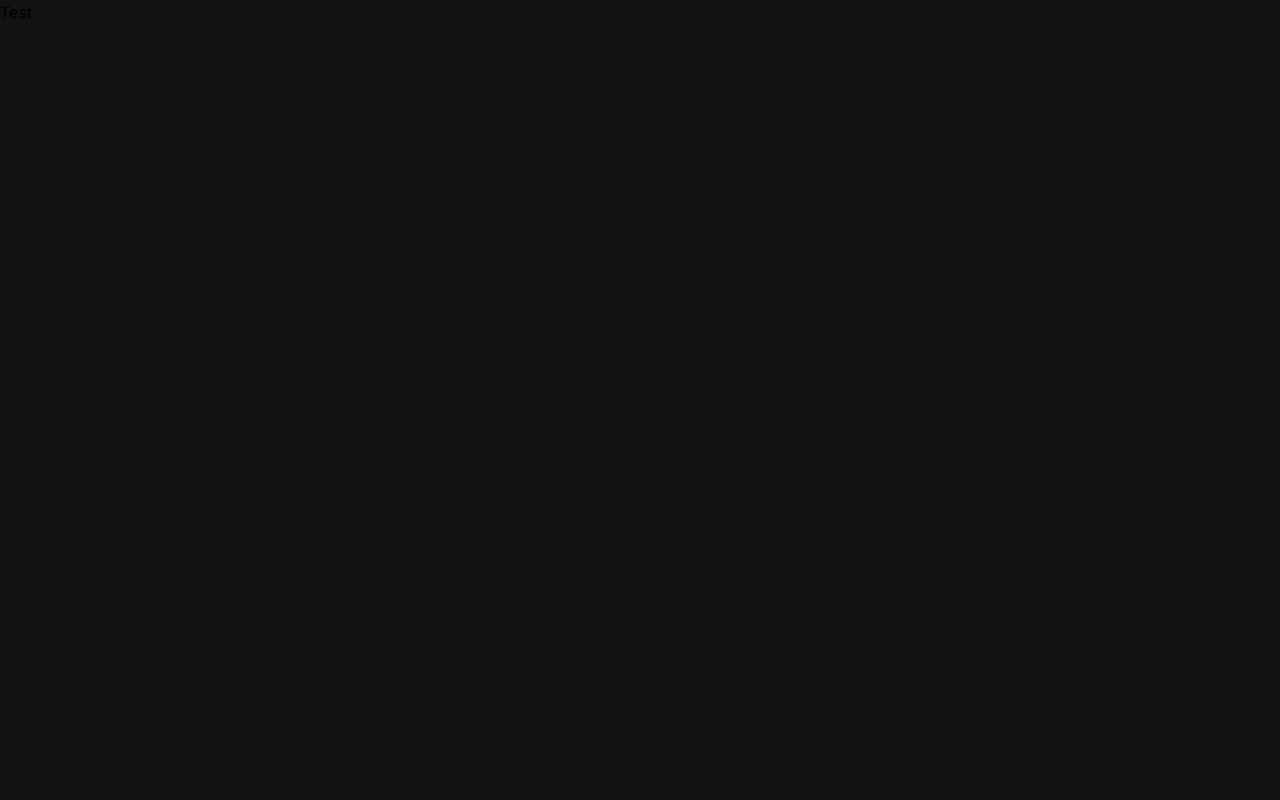
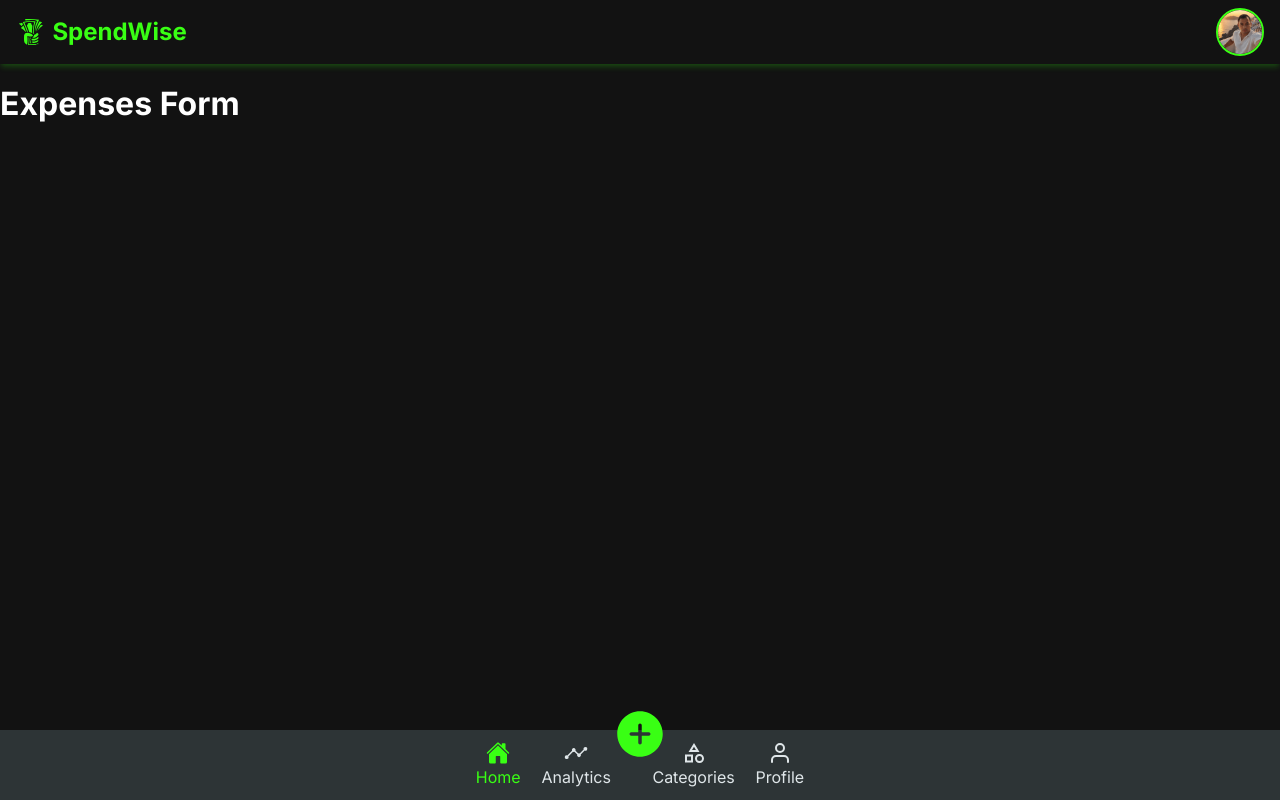
Before and after one commit to Andriamahay11master/SpendWise, a React (Vite) app: page /add in a window 1280 px wide. Built offline with nearby package versions, Linux system fonts and the light colour scheme.

Commit message:
add template page + finalisation config route

```diff
--- a/src/App.tsx
+++ b/src/App.tsx
@@ -1,15 +1,56 @@
 import "./App.scss";
 import { BrowserRouter, Route, Routes } from "react-router-dom";
+import MainPage from "./pages/MainPage";
+import Dashboard from "./components/Dashboard/Dashboard";
+import Analytics from "./components/Analytics/Analytics";
+import ExpensesForm from "./components/Expenses/ExpensesForm";
+import CategoryList from "./components/Category/CategoryList";
+import Profile from "./components/Profile/Profile";
 
 function App() {
   return (
     <BrowserRouter>
       <Routes>
-        <Route path="/" element={<div>Test</div>} />
-        <Route path="/analytics" element={<div>Test</div>} />
-        <Route path="/add" element={<div>Test</div>} />
-        <Route path="/categories" element={<div>Test</div>} />
-        <Route path="/profile" element={<div>Test</div>} />
+        <Route
+          path="/"
+          element={
+            <MainPage>
+              <Dashboard />
+            </MainPage>
+          }
+        />
+        <Route
+          path="/analytics"
+          element={
+            <MainPage>
+              <Analytics />
+            </MainPage>
+          }
+        />
+        <Route
+          path="/add"
+          element={
+            <MainPage>
+              <ExpensesForm />
+            </MainPage>
+          }
+        />
+        <Route
+          path="/categories"
+          element={
+            <MainPage>
+              <CategoryList />
+            </MainPage>
+          }
+        />
+        <Route
+          path="/profile"
+          element={
+            <MainPage>
+              <Profile />
+            </MainPage>
+          }
+        />
       </Routes>
     </BrowserRouter>
   );
--- a/src/components/Analytics/Analytics.tsx
+++ b/src/components/Analytics/Analytics.tsx
@@ -0,0 +1,8 @@
+const Analytics = () => {
+  return (
+    <div className="analytics">
+      <h1>Analytics</h1>
+    </div>
+  );
+};
+export default Analytics;
--- a/src/components/Category/CategoryList.tsx
+++ b/src/components/Category/CategoryList.tsx
@@ -0,0 +1,8 @@
+const CategoryList = () => {
+  return (
+    <div className="category-list">
+      <h1>Category List</h1>
+    </div>
+  );
+};
+export default CategoryList;
--- a/src/components/Dashboard/Dashboard.tsx
+++ b/src/components/Dashboard/Dashboard.tsx
@@ -0,0 +1,8 @@
+const Dashboard = () => {
+  return (
+    <div className="dashboard">
+      <h1>Dashboard</h1>
+    </div>
+  );
+};
+export default Dashboard;
--- a/src/components/Expenses/ExpensesForm.tsx
+++ b/src/components/Expenses/ExpensesForm.tsx
@@ -0,0 +1,8 @@
+const ExpensesForm = () => {
+  return (
+    <div className="expenses-form">
+      <h1>Expenses Form</h1>
+    </div>
+  );
+};
+export default ExpensesForm;
--- a/src/components/Profile/Profile.tsx
+++ b/src/components/Profile/Profile.tsx
@@ -0,0 +1,8 @@
+const Profile = () => {
+    return (
+        <div className="profile">
+            <h1>Profile</h1>
+        </div>
+    );
+}
+export default Profile;
--- /dev/null
+++ b/src/pages/MainPage.tsx
@@ -0,0 +1,13 @@
+import Header from "../components/Header/Header";
+import Menu from "../components/Menu/Menu";
+
+const MainPage = ({ children }: { children: React.ReactNode }) => {
+  return (
+    <div className="main-page">
+      <Header />
+      <Menu />
+      <div className="main-content">{children}</div>
+    </div>
+  );
+};
+export default MainPage;
--- a/src/styles/common/_general.scss
+++ b/src/styles/common/_general.scss
@@ -4,3 +4,8 @@ body {
   font-size: $font-size-base;
   background-color: $neutral;
 }
+
+h1 {
+  margin-top: 5rem;
+  color: $white;
+}
```
